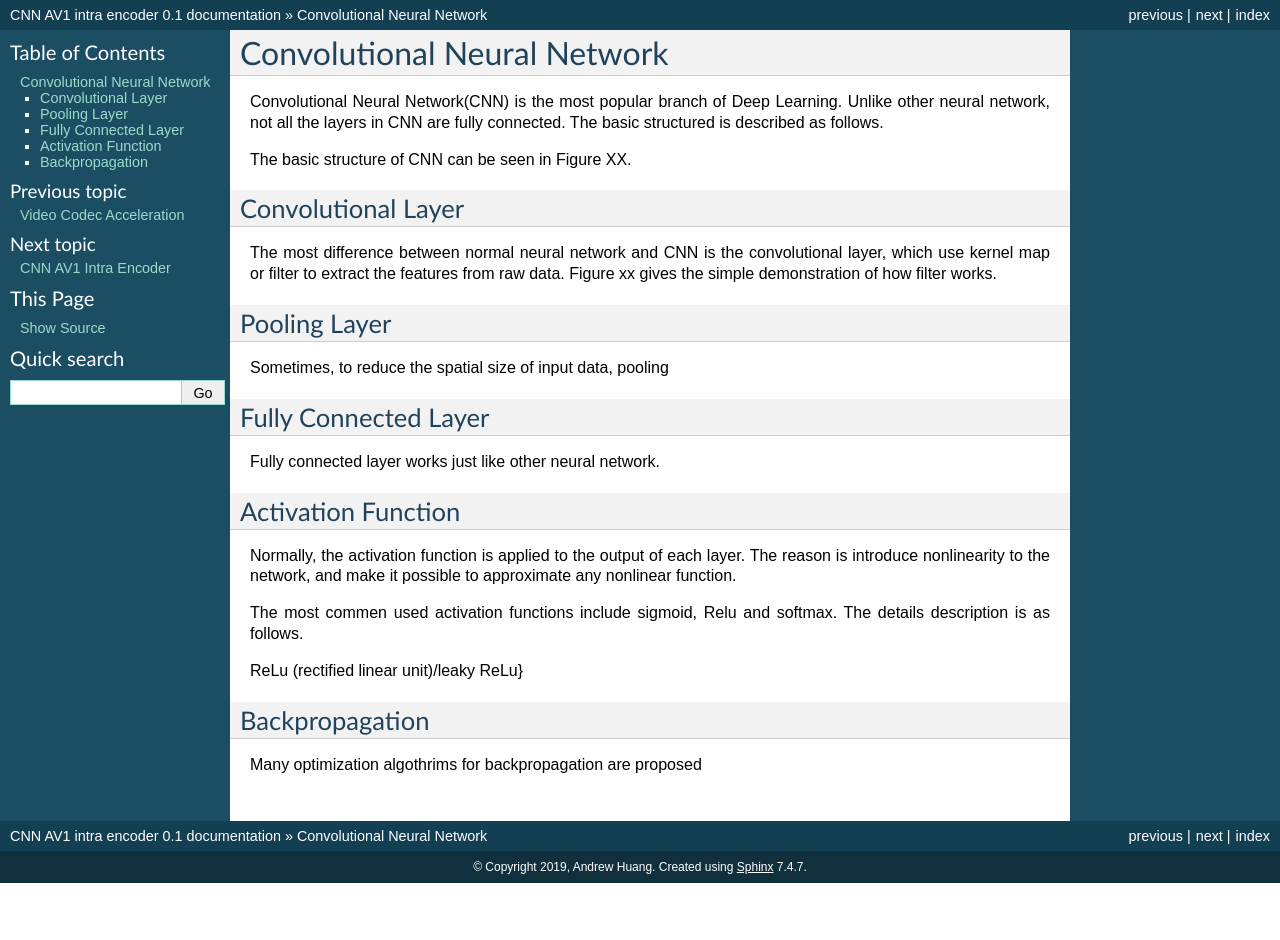
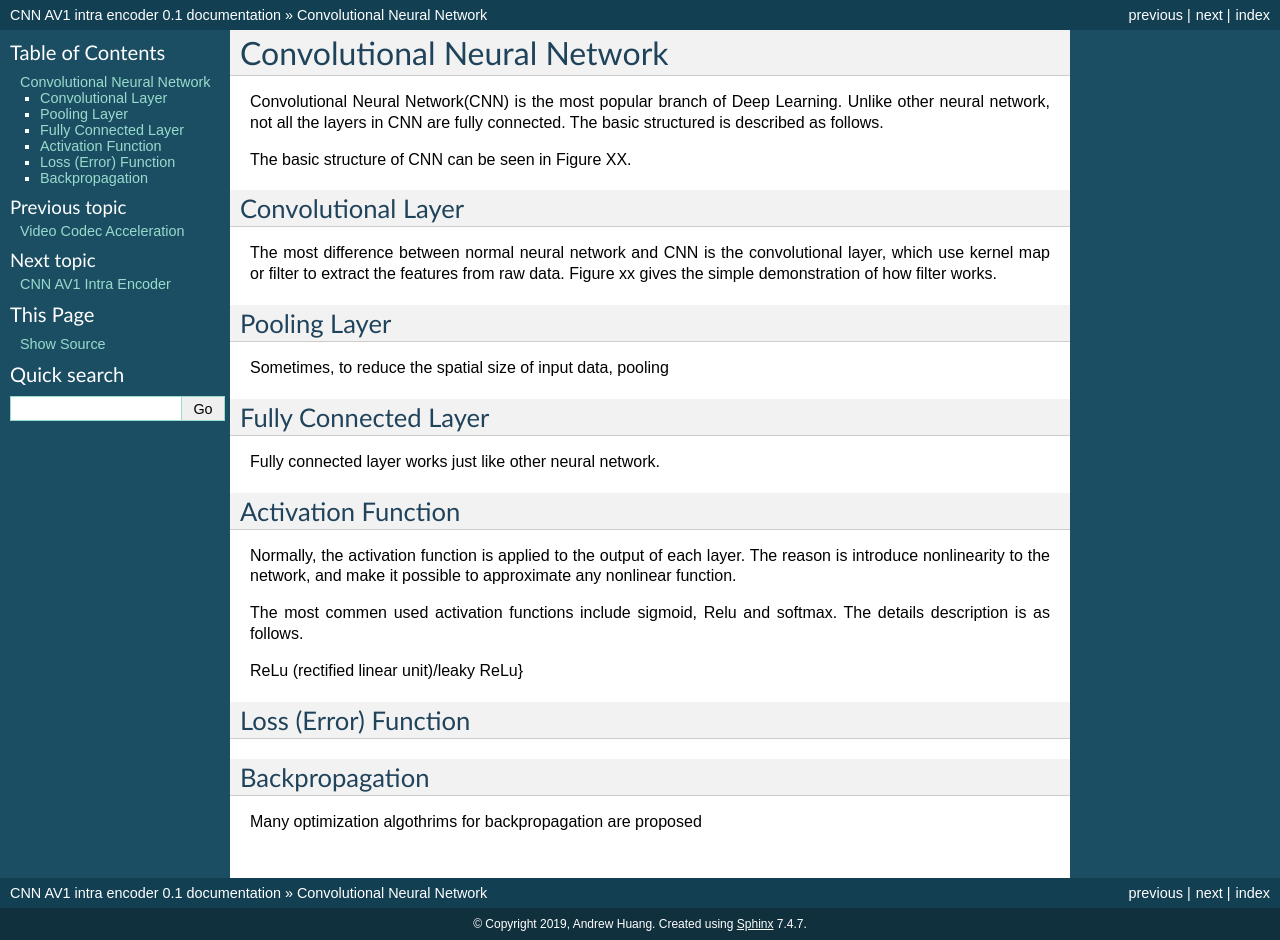
Before and after one commit to epadam/CNN-AV1-intra-encoder, a Sphinx documentation site: the page built from source/cnn.rst, in a window 1280 px wide. Built offline with Sphinx 7.4.7, drawn with Linux system fonts in a browser that asks for light colours; before the commit the page ends 900 px from its top, so only the background shows below that.

Commit message:
Update cnn.rst

```diff
--- a/source/cnn.rst
+++ b/source/cnn.rst
@@ -11,7 +11,6 @@ Convolutional Layer
 -------------------
 
 The most difference between normal neural network and CNN is the convolutional layer, which use kernel map or filter to extract the features from raw data. Figure xx gives the simple demonstration of how filter works.
-
 
 -------------------
 Pooling Layer
@@ -36,6 +35,9 @@ The most commen used activation functions include sigmoid, Relu and softmax. The
 
 ReLu (rectified linear unit)/leaky ReLu}
 
+---------------------
+Loss (Error) Function
+---------------------
 
 ----------------------
 Backpropagation
```
